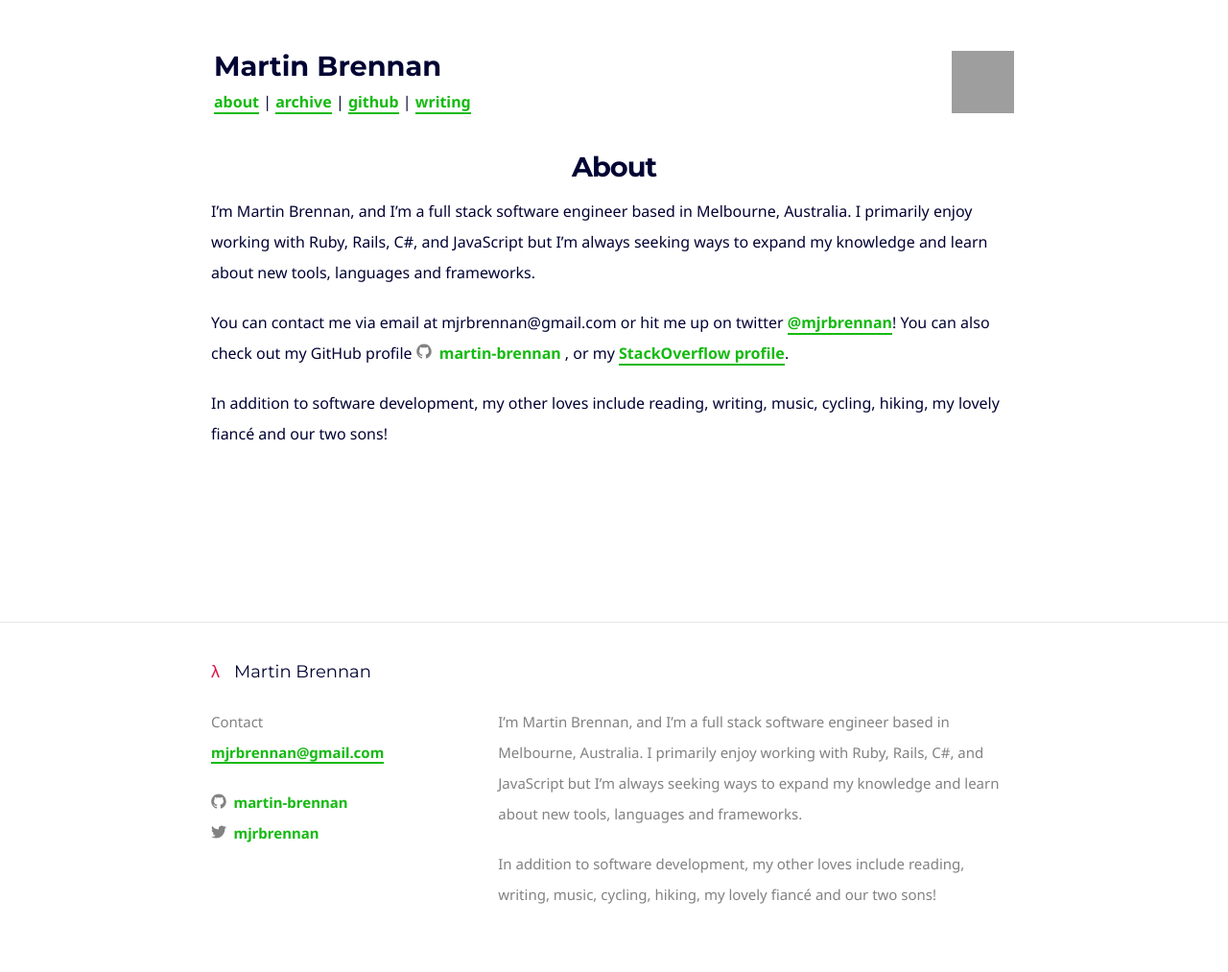
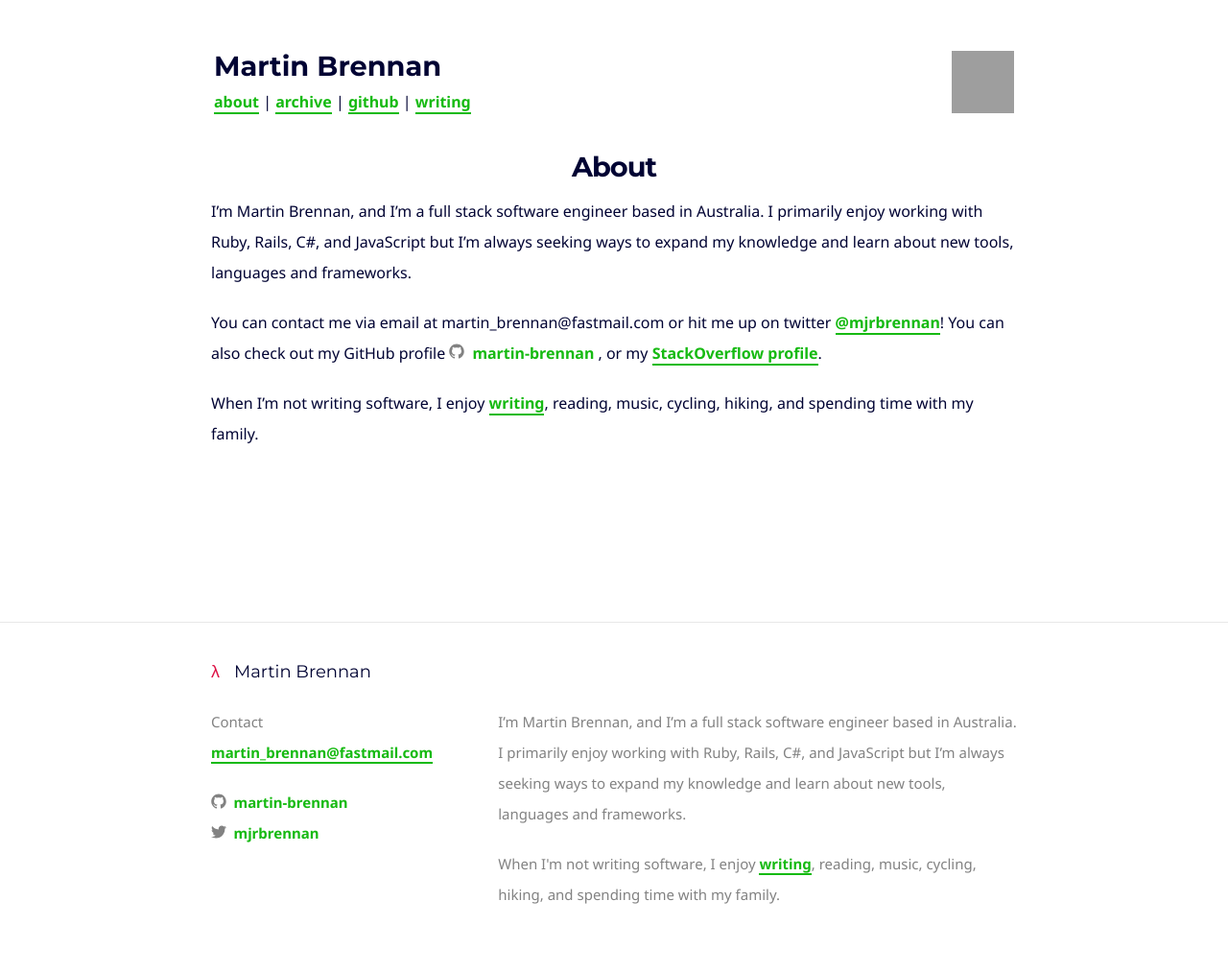
Before and after one commit to martin-brennan/martin-brennan.com, a Jekyll site: the page built from about.md, in a window 1280 px wide. Shown: the whole page at 96% size. Built offline with Jekyll 4.4.1, drawn with Linux system fonts in a browser that asks for light colours; some web fonts are replaced; grey boxes are pictures that could not be loaded.

Commit message:
Change details

```diff
--- a/_config.yml
+++ b/_config.yml
@@ -7,9 +7,9 @@
 
 # Site settings
 title: Martin Brennan
-email: mjrbrennan@gmail.com
+email: martin_brennan@fastmail.com
 description: > # this means to ignore newlines until "baseurl:"
-  I’m Martin Brennan, and I’m a full stack software engineer based in Melbourne, Australia.
+  I’m Martin Brennan, and I’m a full stack software engineer based in Australia.
   I primarily enjoy working with Ruby, Rails, C#, and JavaScript but I’m always seeking ways
   to expand my knowledge and learn about new tools, languages and frameworks.
 baseurl: "" # the subpath of your site, e.g. /blog
--- a/_includes/footer.html
+++ b/_includes/footer.html
@@ -26,12 +26,11 @@
       </div>
 
       <div class="footer-col footer-col-4">
-        <p>I’m Martin Brennan, and I’m a full stack software engineer based in Melbourne, Australia.
+        <p>I’m Martin Brennan, and I’m a full stack software engineer based in Australia.
         I primarily enjoy working with Ruby, Rails, C#, and JavaScript but I’m always seeking ways
         to expand my knowledge and learn about new tools, languages and frameworks.</p>
 
-        <p>In addition to software development,
-        my other loves include reading, writing, music, cycling, hiking, my lovely fiancé and our two sons!</p>
+        <p>When I'm not writing software, I enjoy <a href="https://writing.martin-brennan.com">writing</a>, reading, music, cycling, hiking, and spending time with my family.</p>
       </div>
     </div>
 
--- a/about.md
+++ b/about.md
@@ -4,10 +4,10 @@ title: About
 permalink: /about/
 ---
 
-I’m Martin Brennan, and I’m a full stack software engineer based in Melbourne, Australia. I primarily enjoy working with Ruby, Rails, C#, and JavaScript but I’m always seeking ways to expand my knowledge and learn about new tools, languages and frameworks.
+I’m Martin Brennan, and I’m a full stack software engineer based in Australia. I primarily enjoy working with Ruby, Rails, C#, and JavaScript but I’m always seeking ways to expand my knowledge and learn about new tools, languages and frameworks.
 
-You can contact me via email at mjrbrennan@gmail.com or hit me up on twitter [@mjrbrennan](http://twitter.com/mjrbrennan)! You can also check out my GitHub profile {% include icon-github.html username="martin-brennan" %}, or my [StackOverflow profile](http://stackoverflow.com/users/875941/martin-brennan).
+You can contact me via email at martin_brennan@fastmail.com or hit me up on twitter [@mjrbrennan](http://twitter.com/mjrbrennan)! You can also check out my GitHub profile {% include icon-github.html username="martin-brennan" %}, or my [StackOverflow profile](http://stackoverflow.com/users/875941/martin-brennan).
 
-In addition to software development, my other loves include reading, writing, music, cycling, hiking, my lovely fiancé and our two sons!
+When I'm not writing software, I enjoy <a href="https://writing.martin-brennan.com">writing</a>, reading, music, cycling, hiking, and spending time with my family.
 
 {% include in-post-ad.html %}
```
Also changed, not shown: upcoming.md (deleted, +0 -5 lines).
